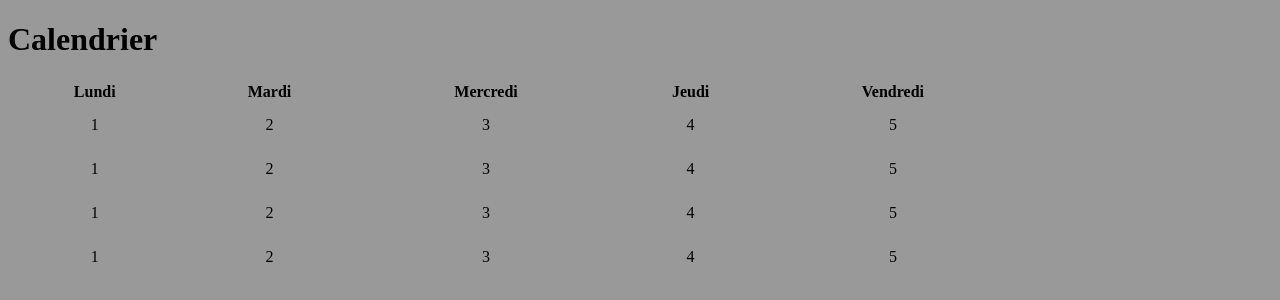
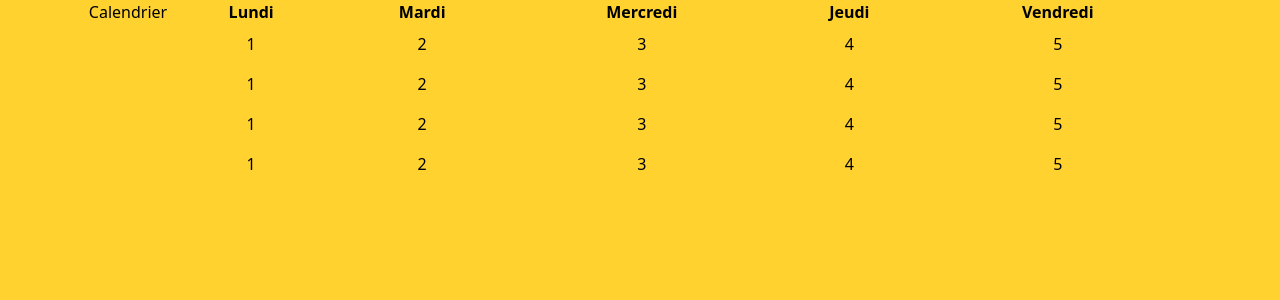
Before and after one commit to ZiyadCh/Calendar, a plain HTML site: page index.html in a window 1280 px wide. Drawn offline with nearby package versions, Linux system fonts and the light colour scheme.

Commit message:
tailwind

```diff
--- a/index.html
+++ b/index.html
@@ -3,6 +3,7 @@
   <head>
     <meta charset="UTF-8" />
     <meta name="viewport" content="width=device-width, initial-scale=1.0" />
+    <script src="https://cdn.jsdelivr.net/npm/@tailwindcss/browser@4"></script>
     <link rel="stylesheet" href="style.css" />
     <title>Calendrier</title>
   </head>
--- a/package.json
+++ /dev/null
@@ -1,6 +0,0 @@
-{
-  "dependencies": {
-    "@tailwindcss/vite": "^4.1.16",
-    "tailwindcss": "^4.1.16"
-  }
-}
--- a/style.css
+++ b/style.css
@@ -1,7 +1,4 @@
 @import "tailwindcss";
-body {
-  background: #999;
-}
 table {
   width: 80%;
 }
```
Also changed, not shown: 2 other files.
